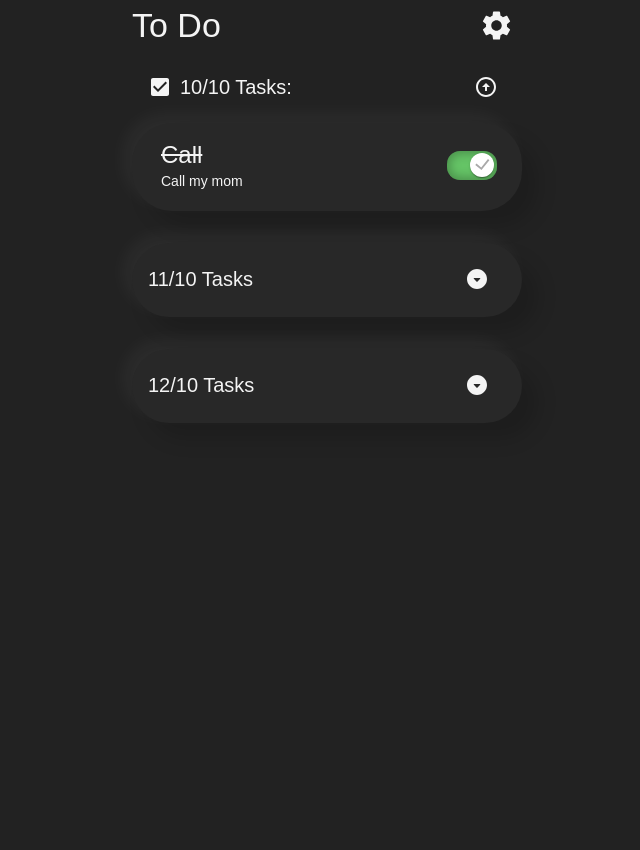
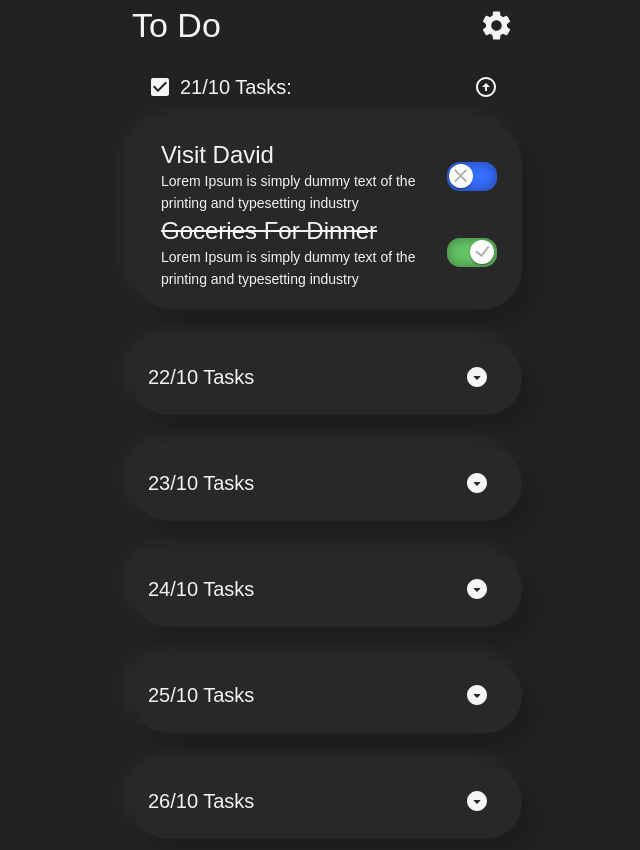
Before and after one commit to GKoil/test-enot-io, a React (Create React App) app: page / in a window 1280 px wide. Shown: the top 850 px of the page, without its empty margins (313-953 px from the left). Before the commit the page ends 800 px from the top, so only its background shows below. Built offline with nearby package versions, Linux system fonts and the light colour scheme; a web font is replaced by a local one.

Commit message:
update tasks

```diff
--- a/src/constants/tasks.ts
+++ b/src/constants/tasks.ts
@@ -3,25 +3,64 @@ import { Task } from "@/types/task.type";
 const TASKS: Task[] = [
   {
     id: 1,
-    date: "10.11.2022",
-    title: "Call",
-    description: "Call my mom",
-    priority: "medium",
+    date: "10.21.2022",
+    title: "Visit David",
+    description:
+      "Lorem Ipsum is simply dummy text of the printing and typesetting industry",
+    priority: "hight",
     isCompleted: false,
   },
   {
     id: 2,
-    date: "10.12.2022",
-    title: "Call",
-    description: "Call my mom",
+    date: "10.21.2022",
+    title: "Goceries For Dinner",
+    description:
+      "Lorem Ipsum is simply dummy text of the printing and typesetting industry",
     priority: "medium",
     isCompleted: true,
   },
   {
     id: 3,
-    date: "10.10.2022",
-    title: "Call",
-    description: "Call my mom",
+    date: "10.22.2022",
+    title: "Fix Dad’s iPad",
+    description:
+      "Lorem Ipsum is simply dummy text of the printing and typesetting industry",
+    priority: "hight",
+    isCompleted: true,
+  },
+  {
+    id: 4,
+    date: "10.23.2022",
+    title: "Fix Dad’s iPad",
+    description:
+      "Lorem Ipsum is simply dummy text of the printing and typesetting industry",
+    priority: "medium",
+    isCompleted: true,
+  },
+  {
+    id: 5,
+    date: "10.24.2022",
+    title: "Fix Dad’s iPad",
+    description:
+      "Lorem Ipsum is simply dummy text of the printing and typesetting industry",
+    priority: "medium",
+    isCompleted: true,
+  },
+  {
+    id: 6,
+    date: "10.25.2022",
+    title: "Fix Dad’s iPad",
+    description:
+      "Lorem Ipsum is simply dummy text of the printing and typesetting industry",
+    priority: "medium",
+    isCompleted: true,
+  },
+  {
+    id: 7,
+    date: "10.26.2022",
+    title: "Fix Dad’s iPad",
+    description:
+      "Lorem Ipsum is simply dummy text of the printing and typesetting industry",
     priority: "medium",
     isCompleted: true,
   },
```
